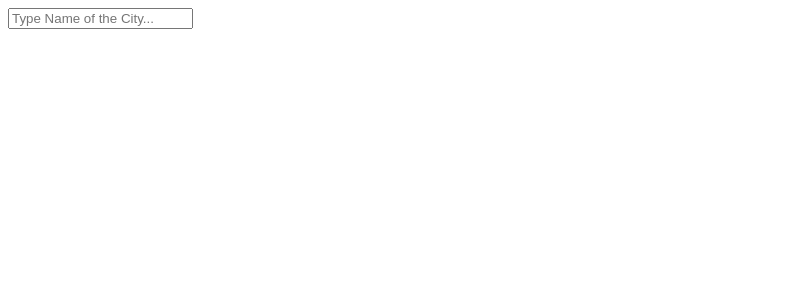
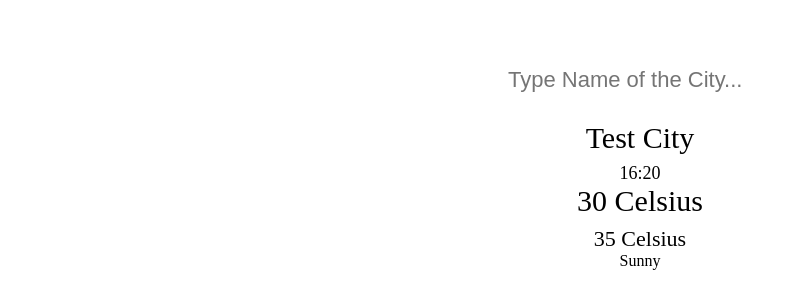
Before and after one commit to Gile987/tiny-weather, a plain HTML site: page index.html in a window 1280 px wide. Shown: the whole page, without its empty margins (0-796 px from the left). Drawn offline with Linux system fonts and the light colour scheme.

Commit message:
Rename app.js, add placeholder text, do basic styling

```diff
--- a/css/style.css
+++ b/css/style.css
@@ -0,0 +1,69 @@
+/* override/reset default styling */
+
+*,
+::after,
+::before {
+  margin: 0;
+  padding: 0;
+  box-sizing: border-box;
+}
+
+.main-wrapper {
+  display: flex;
+  flex-direction: column;
+  min-height: 100vh;
+}
+
+header {
+  display: flex;
+  justify-content: center;
+  align-items: center;
+  padding: 55px 16px 16px;
+}
+
+.search-box {
+  width: 100%;
+  max-width: 300px;
+  padding: 12px 18px;
+  border: none;
+  outline: none;
+  border-radius: 15px;
+  font-size: 22px;
+  transition: 0.18s ease-out;
+  background-color: rgba(255, 255, 255, 0.2);
+  color: #663399;
+}
+
+.search-box:focus {
+  background-color: rgba(255, 255, 255, 0.7);
+}
+
+main {
+  display: flex;
+  flex-direction: column;
+  flex: 1 1 100%;
+  align-items: center;
+  text-align: center;
+}
+
+.city {
+  color: #000;
+  font-size: 30px;
+  margin-bottom: 8px;
+}
+
+.local-time {
+  color: #000;
+  font-size: 18px;
+}
+
+.temperature {
+  color: #000;
+  font-size: 30px;
+  margin-bottom: 8px;
+}
+
+.feels {
+  color: #000;
+  font-size: 22px;
+}
--- a/index.html
+++ b/index.html
@@ -5,7 +5,7 @@
   <meta http-equiv="X-UA-Compatible" content="IE=edge">
   <meta name="viewport" content="width=device-width, initial-scale=1.0">
   <title>Tiny Weather App</title>
-  <link rel="/css/styles.css">
+  <link rel="stylesheet" href="css/style.css">
 </head>
 <body>
   <div class="main-wrapper">
@@ -14,16 +14,16 @@
     </header>
     <main>
       <div class="location">
-        <div class="city"></div>
-        <div class="local-time"></div>
+        <div class="city">Test City</div>
+        <div class="local-time">16:20</div>
       </div>
       <div class="current">
-        <div class="temperature"></div>
-        <div class="feels"></div>
-        <div class="condition"></div>
+        <div class="temperature">30 Celsius</div>
+        <div class="feels">35 Celsius</div>
+        <div class="condition">Sunny</div>
       </div>
     </main>
   </div>
-  <script src="main.js"></script>
+  <script src="app.js"></script>
 </body>
 </html>
```
Also changed, not shown: app..js (deleted), app.js (added).
